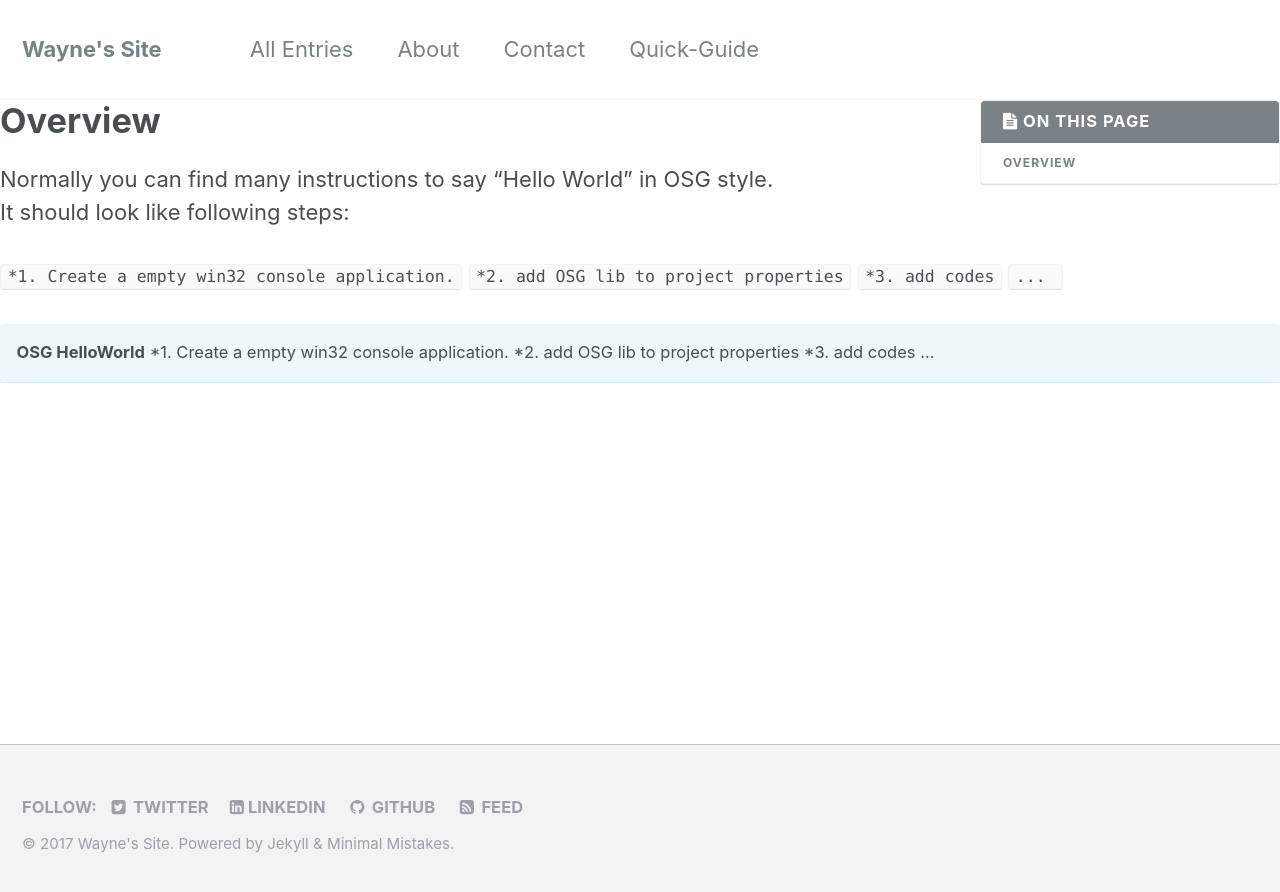
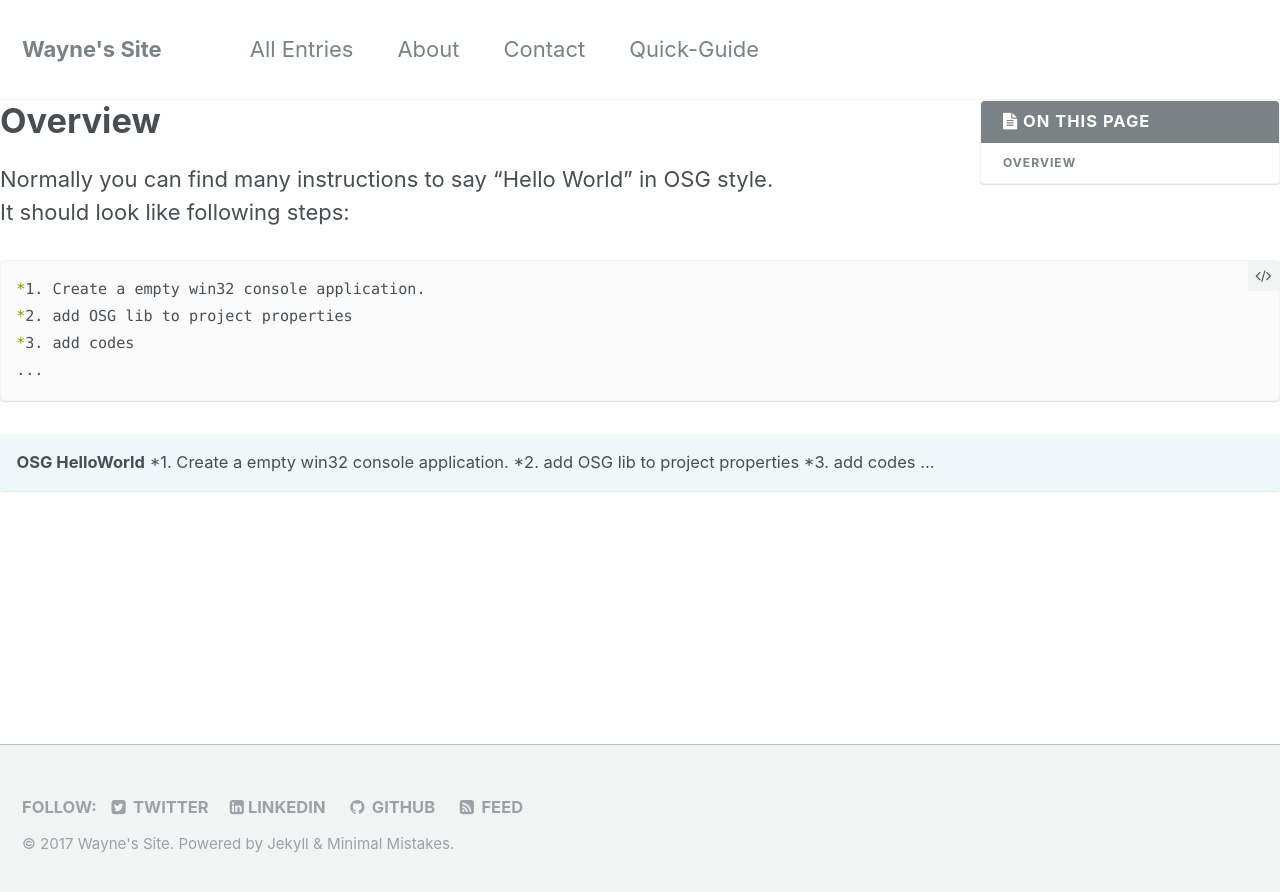
Before and after one commit to element207/element207.github.io, a Jekyll site: the page built from _posts/2017-08-14-OSG-VS2015-TroubleShooting.md, in a window 1280 px wide. Shown: the top 892 px of the page. Built offline with Jekyll 4.4.1, drawn with Linux system fonts in a browser that asks for light colours; our own code applies the rules of GitHub Pages for plain Markdown files.

Commit message:
Update 2017-08-14-OSG-VS2015-TroubleShooting.md

```diff
--- a/_posts/2017-08-14-OSG-VS2015-TroubleShooting.md
+++ b/_posts/2017-08-14-OSG-VS2015-TroubleShooting.md
@@ -17,12 +17,12 @@ mathjax: true
 # Overview
 Normally you can find many instructions to say "Hello World" in OSG style.
 It should look like following steps:
-
-`*1. Create a empty win32 console application.`
-`*2. add OSG lib to project properties`
-`*3. add codes`
-`... `
-
+{% highlight shell %}
+*1. Create a empty win32 console application.
+*2. add OSG lib to project properties
+*3. add codes
+...
+{% endhighlight %}
 
 **OSG HelloWorld**
 *1. Create a empty win32 console application.
```
